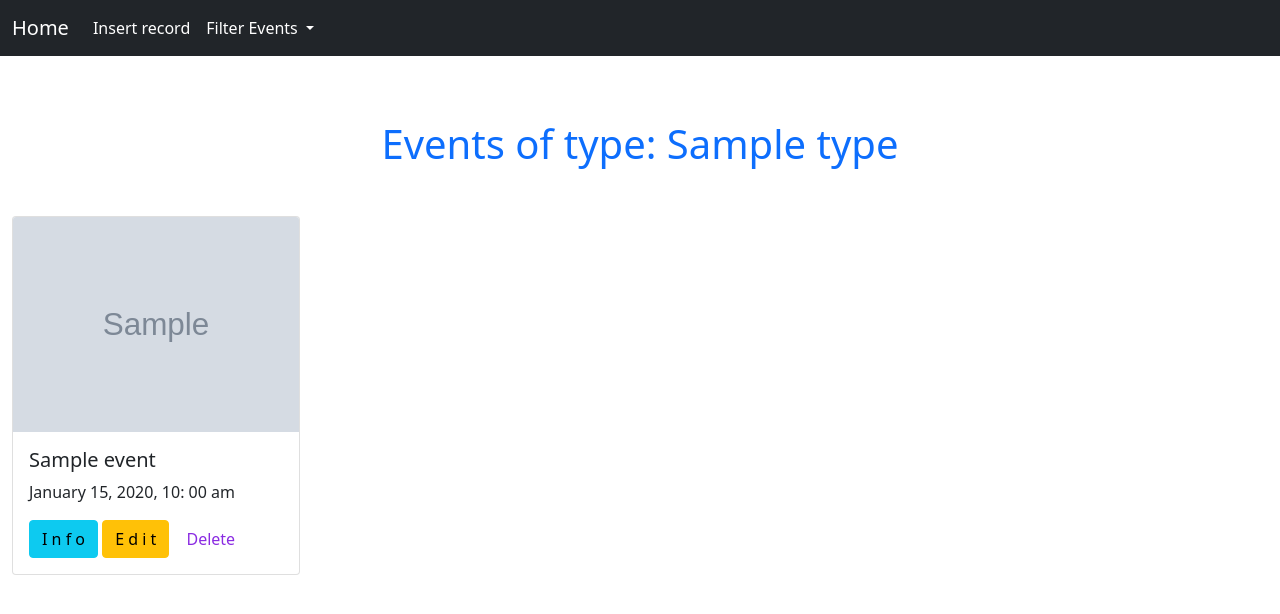
After one commit to Falsal/CR13_eventmanagment, a Symfony app: template cr13_evtmanag/templates/event/filtered.html.twig in a window 1280 px wide. The commit adds this page. Shown: the top 614 px of the page. Run offline with Twig, Linux system fonts and the light colour scheme; the template is opened without the code that fills it: most values are stand-ins (such as "Sample title", 1, 10 or a date in 2020); grey boxes marked "Sample" are stand-in pictures; some libraries are stand-ins or nearby versions.

Commit message:
bonus question complete

```diff
--- a/cr13_evtmanag/templates/components/navbar.html.twig
+++ b/cr13_evtmanag/templates/components/navbar.html.twig
@@ -18,9 +18,11 @@
               Filter Events
             </a>
             <ul class="dropdown-menu" aria-labelledby="navbarDropdown">
-              <li><a class="dropdown-item" href="#">Music</a></li>
+              <li><a class="dropdown-item" href="filtered/music">Music</a></li>
               <li><hr class="dropdown-divider"></li>
-              <li><a class="dropdown-item" href="#">Museums</a></li>
+              <li><a class="dropdown-item" href="filtered/museum">Museums</a></li>
+              <li><hr class="dropdown-divider"></li>
+              <li><a class="dropdown-item" href="filtered/family">Family</a></li>
             </ul>
           </li>
 
--- /dev/null
+++ b/cr13_evtmanag/templates/event/filtered.html.twig
@@ -0,0 +1,33 @@
+{% extends 'base.html.twig' %}
+
+{% block title %}EventController!{% endblock %}
+
+
+{% block body %}
+<div class="container justify-content-center">
+    <div class="row justify-content-center">
+        <div class="col-12">
+            <h1 class="text-primary text-center mb-5 mt-5"> Events of type: {{type}}</h1>
+        </div>
+    </div>
+</div>
+    <div class="container-fluid">
+        <div class="row">
+            {% for event in events%}
+            <div class="col-3">
+                    <div class="card" style="width: 18rem;">
+                        <img src="{{event.image}}" class="card-img-top" alt="...">
+                        <div class="card-body">
+                        <h5 class="card-title"> {{event.name}} </h5>
+                        <p class="card-text">{{event.date| date('F j, Y, g: i a  ')}}</p>
+                        <a href="/details/{{event.id}}" class="btn btn-info">I n f o</a>
+                        <a href="/edit/{{event.id}}" class="btn btn-warning">E d i t</a>
+                        <a href="/delete/{{event.id}}" class="btn" style="color:blueviolet">Delete</a>
+                        </div>
+                    </div>
+                </div>
+                {% endfor %}
+        </div>
+    </div>
+
+{% endblock %}
```
Also changed, not shown: cr13_evtmanag/src/Controller/EventController.php (+12 -0 lines).
